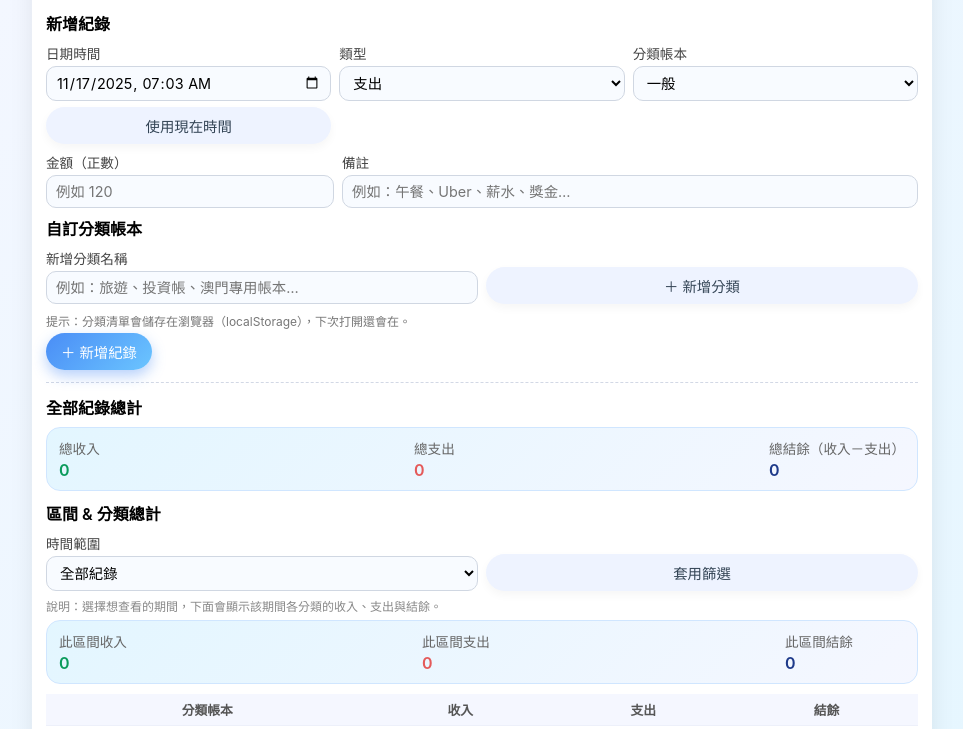
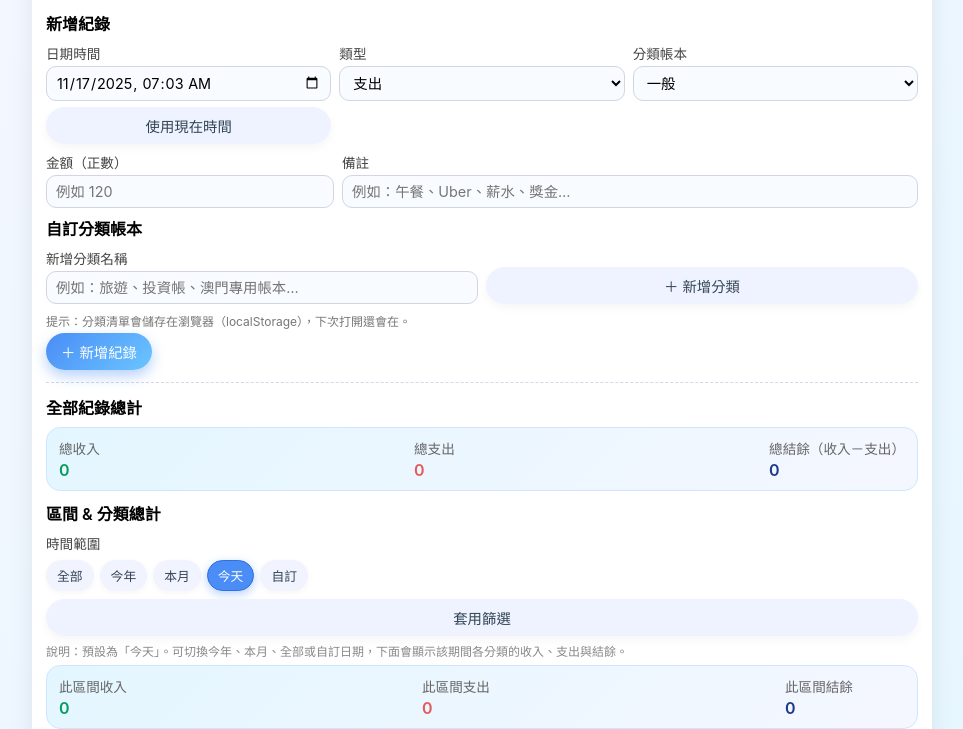
Before and after one commit to JShealthcarebot/Accounting, a plain HTML site: page index.html in a window 1280 px wide. Shown: the part 96-825 px from the top of the page, without its empty margins (158-1121 px from the left). Drawn offline with Linux system fonts and the light colour scheme.

Commit message:
Update index.html

```diff
--- a/index.html
+++ b/index.html
@@ -229,6 +229,29 @@
       margin-top: 2px;
     }
 
+    /* 時間範圍小按鈕 */
+    .range-buttons {
+      display: flex;
+      flex-wrap: wrap;
+      gap: 6px;
+      margin-top: 4px;
+    }
+    .btn-chip {
+      padding: 5px 10px;
+      border-radius: 999px;
+      background: #f1f4ff;
+      color: #345;
+      font-size: 0.8rem;
+      border: 1px solid transparent;
+      box-shadow: 0 2px 6px rgba(0,0,0,0.04);
+    }
+    .btn-chip-active {
+      background: #4a8df6;
+      color: #fff;
+      border-color: #2f6fe0;
+      box-shadow: 0 3px 10px rgba(74,141,246,0.4);
+    }
+
     @media (max-width: 600px) {
       .container {
         padding: 14px 10px 18px;
@@ -326,15 +349,15 @@
     <div class="section-title">區間 & 分類總計</div>
     <section>
       <div class="filter-row">
-        <div class="field">
-          <label for="rangeType">時間範圍</label>
-          <select id="rangeType">
-            <option value="all">全部紀錄</option>
-            <option value="year">今年</option>
-            <option value="month">本月</option>
-            <option value="day">今天</option>
-            <option value="custom">自訂區間</option>
-          </select>
+        <div class="field" style="flex-basis:100%;">
+          <label>時間範圍</label>
+          <div class="range-buttons">
+            <button type="button" class="btn-chip" data-range="all">全部</button>
+            <button type="button" class="btn-chip" data-range="year">今年</button>
+            <button type="button" class="btn-chip" data-range="month">本月</button>
+            <button type="button" class="btn-chip" data-range="day">今天</button>
+            <button type="button" class="btn-chip" data-range="custom">自訂</button>
+          </div>
         </div>
         <div class="field" id="customRangeGroup" style="display:none;">
           <label>自訂日期區間</label>
@@ -348,7 +371,7 @@
           <button class="btn-secondary" id="applyRangeBtn">套用篩選</button>
         </div>
       </div>
-      <div class="hint-text">說明：選擇想查看的期間，下面會顯示該期間各分類的收入、支出與結餘。</div>
+      <div class="hint-text">說明：預設為「今天」。可切換今年、本月、全部或自訂日期，下面會顯示該期間各分類的收入、支出與結餘。</div>
 
       <!-- 區間總計小卡 -->
       <div class="summary-card" id="rangeSummaryCard">
@@ -440,11 +463,11 @@
     const totalBalanceEl = document.getElementById("totalBalance");
 
     // 區間篩選相關
-    const rangeTypeSelect = document.getElementById("rangeType");
     const customRangeGroup = document.getElementById("customRangeGroup");
     const rangeStartInput = document.getElementById("rangeStart");
     const rangeEndInput = document.getElementById("rangeEnd");
     const applyRangeBtn = document.getElementById("applyRangeBtn");
+    const rangeButtons = document.querySelectorAll(".btn-chip");
 
     const rangeIncomeEl = document.getElementById("rangeIncome");
     const rangeExpenseEl = document.getElementById("rangeExpense");
@@ -455,6 +478,7 @@
     // === State ===
     let records = [];
     let categories = [];
+    let currentRangeType = "day"; // 預設為今天
 
     // 取得現在時間並格式化成 datetime-local
     function getNowForInput() {
@@ -523,7 +547,6 @@
     // 顯示用時間格式
     function formatDatetimeDisplay(dtStr) {
       if (!dtStr) return "";
-      // dtStr 預期格式：YYYY-MM-DDTHH:mm
       const [datePart, timePart] = dtStr.split("T");
       if (!datePart || !timePart) return dtStr;
       const [y, m, d] = datePart.split("-");
@@ -536,8 +559,7 @@
       recordsTbody.innerHTML = "";
       if (records.length === 0) {
         noDataHint.style.display = "block";
-        updateTotals(); // 全部清空時總計也歸零
-        // 區間分類也要清空
+        updateTotals();
         updateRangeSummary();
         return;
       } else {
@@ -594,14 +616,13 @@
         recordsTbody.appendChild(tr);
       });
 
-      // 渲染完列表後，更新總計 + 區間統計
       updateTotals();
       updateRangeSummary();
     }
 
     // 取得目前篩選條件下的紀錄
     function getFilteredRecordsByRange() {
-      const type = rangeTypeSelect.value;
+      const type = currentRangeType;
       if (records.length === 0) return [];
 
       const now = new Date();
@@ -652,11 +673,8 @@
 
       categorySummaryHint.style.display = "none";
 
-      // 區間總收入/支出
       let income = 0;
       let expense = 0;
-
-      // 各分類彙總： { [category]: { income, expense } }
       const map = {};
 
       filtered.forEach(rec => {
@@ -678,9 +696,7 @@
       rangeExpenseEl.textContent = expense.toLocaleString();
       rangeBalanceEl.textContent = balance.toLocaleString();
 
-      // 渲染分類表格
       categorySummaryTbody.innerHTML = "";
-
       const cats = Object.keys(map).sort();
       cats.forEach(cat => {
         const info = map[cat];
@@ -756,7 +772,6 @@
       saveRecords();
       renderRecords();
 
-      // 清空金額與備註，時間保留（方便連續記錄同一時間附近）
       amountInput.value = "";
       noteInput.value = "";
     }
@@ -769,18 +784,32 @@
       renderRecords();
     }
 
-    // 處理時間範圍選擇（顯示/隱藏自訂日期）
-    function handleRangeTypeChange() {
-      if (rangeTypeSelect.value === "custom") {
+    // 處理時間範圍按鈕點擊
+    function handleRangeButtonClick(e) {
+      const btn = e.currentTarget;
+      const range = btn.getAttribute("data-range");
+      currentRangeType = range;
+
+      // 切換 active 樣式
+      rangeButtons.forEach(b => b.classList.remove("btn-chip-active"));
+      btn.classList.add("btn-chip-active");
+
+      // 自訂區間顯示切換
+      if (range === "custom") {
         customRangeGroup.style.display = "block";
       } else {
         customRangeGroup.style.display = "none";
       }
+
+      // 非自訂時直接更新
+      if (range !== "custom") {
+        updateRangeSummary();
+      }
     }
 
-    // 套用篩選按鈕
+    // 套用篩選按鈕（主要給自訂區間用）
     function handleApplyRange() {
-      if (rangeTypeSelect.value === "custom") {
+      if (currentRangeType === "custom") {
         const s = rangeStartInput.value;
         const e = rangeEndInput.value;
         if (!s || !e) {
@@ -791,27 +820,30 @@
       updateRangeSummary();
     }
 
+    // 初始化時間範圍按鈕狀態（預設今天）
+    function initRangeButtons() {
+      rangeButtons.forEach(btn => {
+        const range = btn.getAttribute("data-range");
+        if (range === currentRangeType) {
+          btn.classList.add("btn-chip-active");
+        }
+        btn.addEventListener("click", handleRangeButtonClick);
+      });
+      customRangeGroup.style.display = "none"; // 預設非自訂
+    }
+
     // 初始化
     function init() {
       loadFromStorage();
       renderCategoryOptions();
       setNowToInput();
+      initRangeButtons();
       renderRecords();      // 內部會順便更新總計與區間統計
-      updateTotals();
-      updateRangeSummary();
 
       nowBtn.addEventListener("click", setNowToInput);
       addCategoryBtn.addEventListener("click", handleAddCategory);
       addRecordBtn.addEventListener("click", handleAddRecord);
       clearAllBtn.addEventListener("click", handleClearAll);
-
-      rangeTypeSelect.addEventListener("change", () => {
-        handleRangeTypeChange();
-        // 不是自訂時，直接刷新區間統計
-        if (rangeTypeSelect.value !== "custom") {
-          updateRangeSummary();
-        }
-      });
       applyRangeBtn.addEventListener("click", handleApplyRange);
     }
 
```
